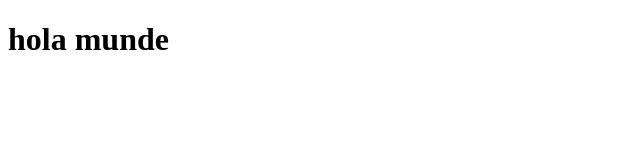
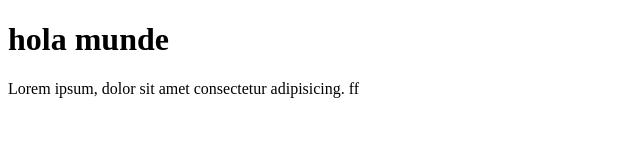
Before and after one commit to Anyemon/CodoACodo, a plain HTML site: page index.html in a window 1280 px wide. Shown: the whole page, without its empty margins (0-640 px from the left). Drawn offline with Linux system fonts and the light colour scheme.

Commit message:
uso de extension

```diff
--- a/index.html
+++ b/index.html
@@ -8,5 +8,8 @@
 </head>
 <body>
     <h1>hola munde</h1>
+    <p>Lorem ipsum, dolor sit amet consectetur adipisicing.
+        ff
+    </p>
 </body>
 </html>
```
